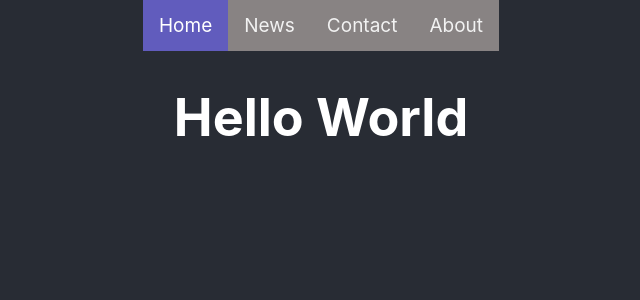
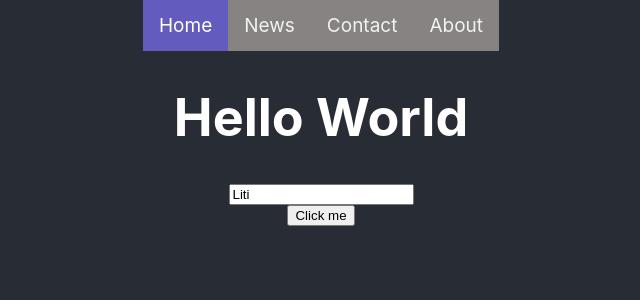
Before and after one commit to linhtiendev/React-Hook-Basic, a React (Create React App) app: page / in a window 1280 px wide. Shown: the top 300 px of the page, without its empty margins (319-959 px from the left). Built offline with nearby package versions, Linux system fonts and the light colour scheme.

Commit message:
handle onClick event

```diff
--- a/src/App.js
+++ b/src/App.js
@@ -1,15 +1,30 @@
 import "./App.scss";
 import Nav from "./views/Nav";
 
-function App() {
+const App = () => {
+    const handleEventClick = (event) => {
+        console.log("click me", event.target.value);
+    };
+
     return (
         <div className="App">
             <header className="App-header">
                 <Nav />
                 <h1>Hello World</h1>
+                <input
+                    type="text"
+                    value="Liti"
+                    onClick={(event) => handleEventClick(event)}
+                />
+                <button
+                    type="button"
+                    onClick={(event) => handleEventClick(event)}
+                >
+                    Click me
+                </button>
             </header>
         </div>
     );
-}
+};
 
 export default App;
--- a/src/App.scss
+++ b/src/App.scss
@@ -1,7 +1,7 @@
 .App {
     text-align: center;
+    background-color: #282c34;
     .App-header {
-        background-color: #282c34;
         min-height: 100vh;
         display: flex;
         flex-direction: column;
```
